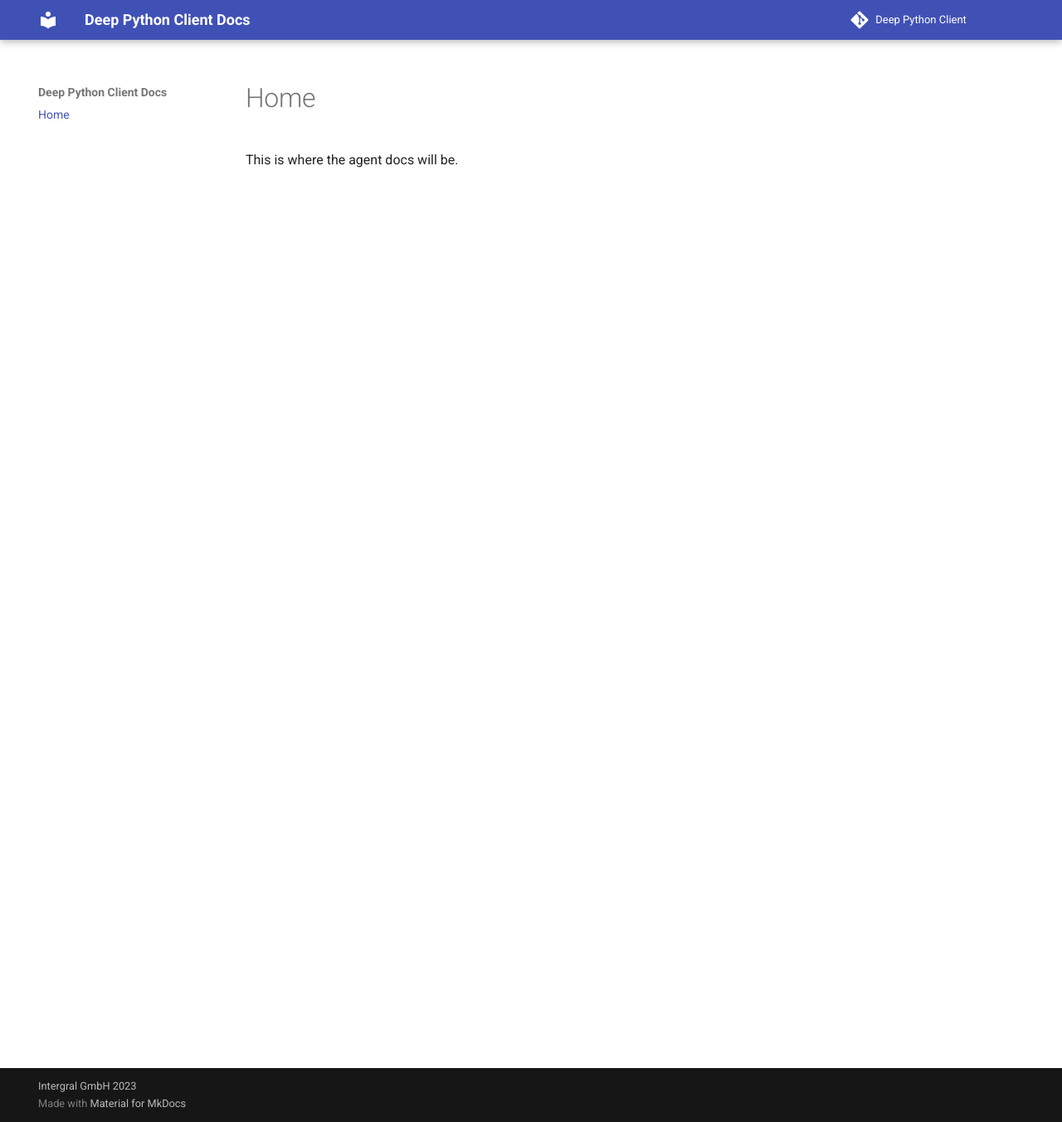
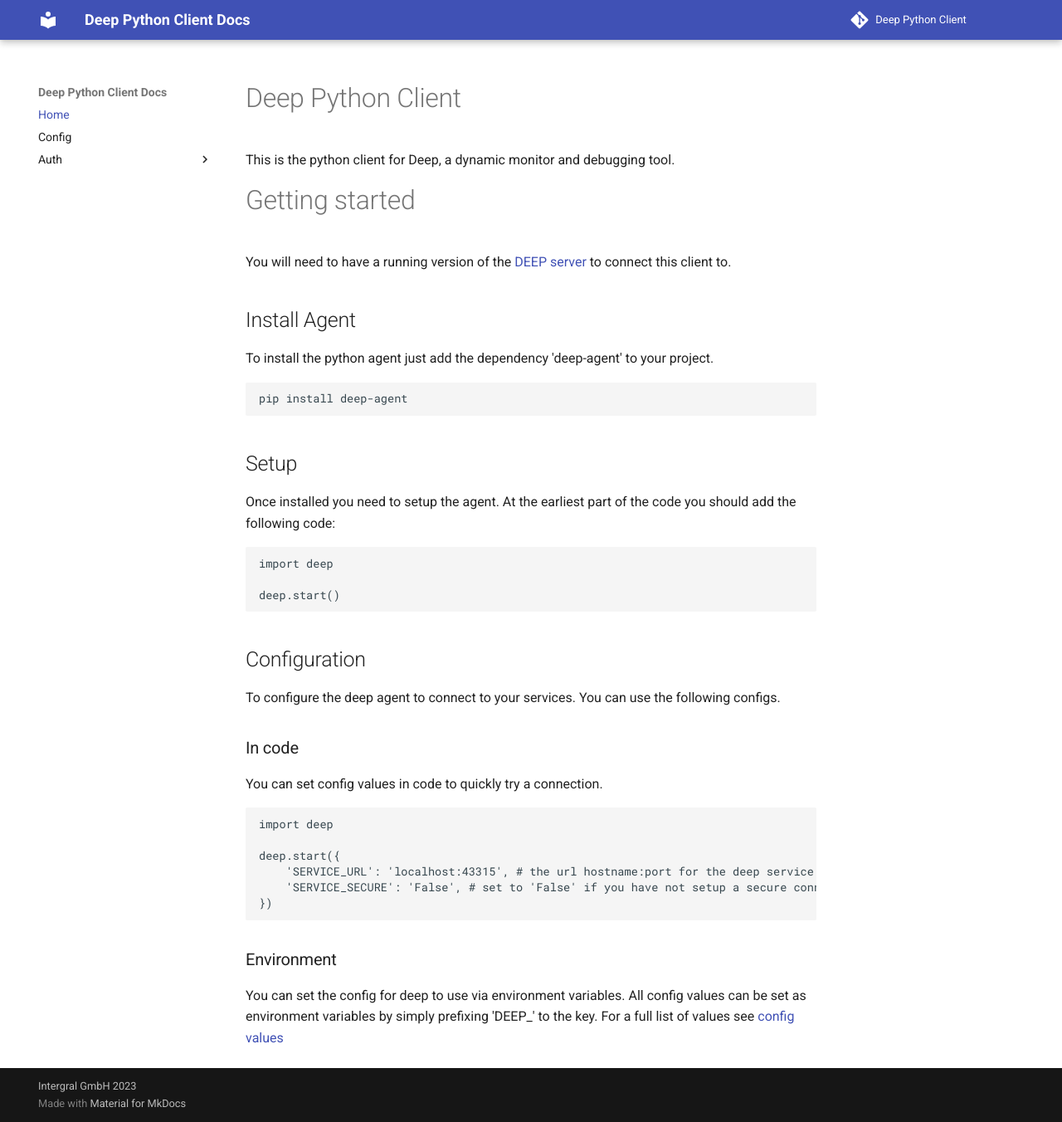
Before and after one commit to intergral/deep-python-client, an MkDocs documentation site: the page built from docs/index.md, in a window 1280 px wide and 1352 px high. Shown: the whole window at 83% size. Built offline with MkDocs 1.6.1 and Material for MkDocs 9.7.7, drawn with Linux system fonts in a browser that asks for light colours; comment, search, counter and statistics services are not loaded.

Commit message:
fix(docs): add initial usage docs

````diff
--- a/docs/index.md
+++ b/docs/index.md
@@ -1 +1,40 @@
-This is where the agent docs will be.
+# Deep Python Client
+This is the python client for Deep, a dynamic monitor and debugging tool.
+
+# Getting started
+You will need to have a running version of the [DEEP server](#) to connect this client to.
+
+## Install Agent
+To install the python agent just add the dependency 'deep-agent' to your project.
+
+```bash
+pip install deep-agent
+```
+
+## Setup
+Once installed you need to setup the agent. At the earliest part of the code you should add the following code:
+
+```python
+import deep
+
+deep.start()
+```
+
+## Configuration
+To configure the deep agent to connect to your services. You can use the following configs.
+
+### In code
+You can set config values in code to quickly try a connection.
+
+```python
+import deep
+
+deep.start({
+    'SERVICE_URL': 'localhost:43315', # the url hostname:port for the deep service
+    'SERVICE_SECURE': 'False', # set to 'False' if you have not setup a secure connection for this service
+})
+```
+
+### Environment
+You can set the config for deep to use via environment variables. All config values can be set as environment
+variables by simply prefixing 'DEEP_' to the key. For a full list of values see [config values](./config/config.md)
--- a/mkdocs.yml
+++ b/mkdocs.yml
@@ -11,6 +11,9 @@
 
 nav:
   - Home: index.md
+  - Config: config/config.md
+  - Auth:
+      - Providers: auth/providers.md
 
 extra_css:
   - 'styles.css'
````
Also changed, not shown: docs/auth/providers.md (added, +13 -0 lines), docs/config/config.md (added, +15 -0 lines), 1 other file.
